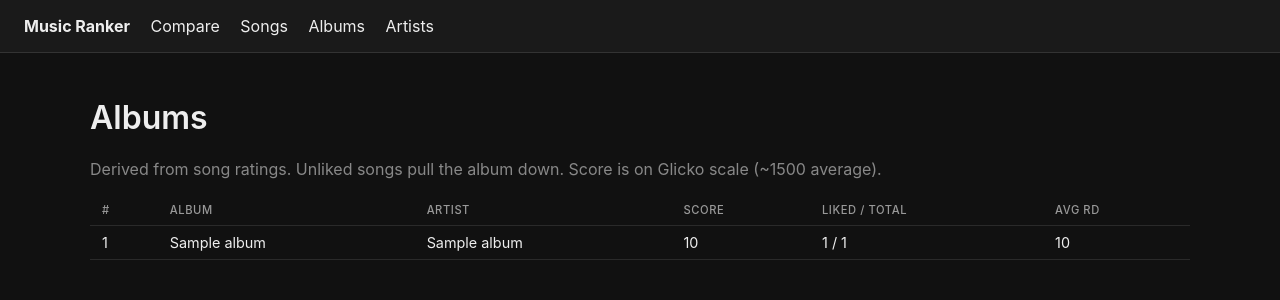
After one commit to mykalkelly-ops/mykman-music, a FastAPI app: template app/templates/albums.html in a window 1280 px wide. The commit adds this page. Shown: the top 300 px of the page. Run offline with FastAPI, Linux system fonts and the light colour scheme; the template is opened without the code that fills it: most values are stand-ins (such as "Sample title", 1, 10 or a date in 2020).

Commit message:
Phase 3: album/artist scoring, 5-star tiers, artist gender prompt

```diff
--- a/app/main.py
+++ b/app/main.py
@@ -11,6 +11,7 @@ from .db import engine, get_session
 from .models import Artist, Album, Song, Playlist, PlaylistSong, Comparison, init_db
 from .glicko import update_pair
 from .pair_selector import pick_pair
+from .scoring import album_scores, artist_scores, star_tier
 
 app = FastAPI(title="Music Ranker")
 
@@ -86,9 +87,66 @@ def songs_list(
             .filter((Song.title.ilike(like)) | (Album.title.ilike(like)) | (Artist.name.ilike(like)))
         )
     songs = query.order_by(Song.glicko_rating.desc()).limit(limit).all()
+    songs_with_stars = [(s, star_tier(s.glicko_rating, s.glicko_rd)) for s in songs]
     return templates.TemplateResponse(
-        request, "songs.html", {"songs": songs, "q": q or "", "limit": limit}
+        request, "songs.html",
+        {"songs_with_stars": songs_with_stars, "q": q or "", "limit": limit},
     )
+
+
+@app.get("/albums", response_class=HTMLResponse)
+def albums_page(request: Request, db: Session = Depends(get_session)):
+    return templates.TemplateResponse(
+        request, "albums.html", {"albums": album_scores(db)}
+    )
+
+
+@app.get("/artists", response_class=HTMLResponse)
+def artists_page(request: Request, db: Session = Depends(get_session)):
+    return templates.TemplateResponse(
+        request, "artists.html", {"artists": artist_scores(db)}
+    )
+
+
+# ---------- Gender / band prompt queue ----------
+
+@app.get("/api/next-artist-prompt")
+def next_artist_prompt(db: Session = Depends(get_session)):
+    """Return one artist that still needs gender/band metadata, prioritizing
+    artists with songs in playlists."""
+    artist = (
+        db.query(Artist)
+        .join(Album, Album.artist_id == Artist.id)
+        .join(Song, Song.album_id == Album.id)
+        .join(PlaylistSong, PlaylistSong.song_id == Song.id)
+        .filter(Artist.gender.is_(None))
+        .distinct()
+        .first()
+    )
+    if artist is None:
+        # fall back to any artist without gender set
+        artist = db.query(Artist).filter(Artist.gender.is_(None)).first()
+    if artist is None:
+        return {"artist": None}
+    return {"artist": {"id": artist.id, "name": artist.name}}
+
+
+class ArtistMetaBody(BaseModel):
+    artist_id: int
+    gender: str  # M, F, NB, Band, Unknown
+
+
+@app.post("/api/artist-meta")
+def set_artist_meta(body: ArtistMetaBody, db: Session = Depends(get_session)):
+    artist = db.get(Artist, body.artist_id)
+    if artist is None:
+        raise HTTPException(404, "artist not found")
+    if body.gender not in ("M", "F", "NB", "Band", "Unknown"):
+        raise HTTPException(400, "invalid gender value")
+    artist.gender = body.gender
+    artist.is_band = body.gender == "Band"
+    db.commit()
+    return {"ok": True}
 
 
 # ---------- Comparisons ----------
--- /dev/null
+++ b/app/scoring.py
@@ -0,0 +1,169 @@
+"""
+Derived scoring for albums and artists, and 5-star tier assignment.
+
+Philosophy:
+- Song ratings come directly from Glicko-2.
+- Album score = weighted mean of its songs' ratings, where songs NOT in any
+  playlist are treated as "listened but not liked" and use a low anchor rating.
+  This lets albums with half-liked tracklists outrank ones with one liked banger.
+- Artist score = weighted mean of their album scores, weighted by song count.
+- 5-star tiers use fixed Glicko rating cutoffs. Songs with high RD are "unrated"
+  until the system has enough data to be confident.
+
+Scores are computed on demand (not stored) so they always reflect the latest
+Glicko state. We can cache later if it gets slow.
+"""
+from dataclasses import dataclass
+from sqlalchemy import func
+from sqlalchemy.orm import Session
+
+from .models import Artist, Album, Song, PlaylistSong
+
+# Anchor rating for songs that exist in the library but aren't in any playlist
+# (interpretation: "listened to but didn't like enough to add")
+UNLIKED_ANCHOR = 1200.0
+
+# Max RD at which we'll assign a star tier. Above this the song is "unrated".
+TIER_RD_THRESHOLD = 120.0
+
+# Fixed Glicko cutoffs. Tune these after ~500 real comparisons.
+TIER_CUTOFFS = [
+    (1850, 5),
+    (1700, 4),
+    (1500, 3),
+    (1300, 2),
+    (0, 1),
+]
+
+
+def star_tier(rating: float, rd: float) -> int | None:
+    """Return 1-5 stars, or None if RD is too high to be confident."""
+    if rd > TIER_RD_THRESHOLD:
+        return None
+    for cutoff, stars in TIER_CUTOFFS:
+        if rating >= cutoff:
+            return stars
+    return 1
+
+
+@dataclass
+class AlbumScore:
+    album_id: int
+    title: str
+    artist_name: str
+    score: float
+    song_count: int
+    liked_count: int  # songs in at least one playlist
+    avg_rd: float
+
+
+@dataclass
+class ArtistScore:
+    artist_id: int
+    name: str
+    score: float
+    album_count: int
+    total_songs: int
+    liked_songs: int
+
+
+def _song_effective_rating(song: Song, is_liked: bool) -> float:
+    if is_liked:
+        return song.glicko_rating
+    # For unliked songs we use the anchor UNLESS the song has been directly
+    # compared and rated lower than the anchor (rare but possible).
+    return min(UNLIKED_ANCHOR, song.glicko_rating)
+
+
+def album_scores(db: Session) -> list[AlbumScore]:
+    # Pull liked song ids in one query
+    liked_ids = {
+        sid for (sid,) in db.query(PlaylistSong.song_id).distinct().all()
+    }
+
+    results: list[AlbumScore] = []
+    albums = db.query(Album).all()
+    for album in albums:
+        songs = album.songs
+        if not songs:
+            continue
+        total = 0.0
+        weight_sum = 0.0
+        liked_count = 0
+        rd_sum = 0.0
+        for s in songs:
+            is_liked = s.id in liked_ids
+            if is_liked:
+                liked_count += 1
+            eff = _song_effective_rating(s, is_liked)
+            # RD-based confidence weight: low RD = high trust
+            w = max(0.1, 1.0 - (s.glicko_rd / 350.0))
+            total += eff * w
+            weight_sum += w
+            rd_sum += s.glicko_rd
+        score = total / weight_sum if weight_sum else 0.0
+        results.append(AlbumScore(
+            album_id=album.id,
+            title=album.title,
+            artist_name=album.artist.name if album.artist else "",
+            score=score,
+            song_count=len(songs),
+            liked_count=liked_count,
+            avg_rd=rd_sum / len(songs),
+        ))
+    results.sort(key=lambda x: x.score, reverse=True)
+    return results
+
+
+def artist_scores(db: Session) -> list[ArtistScore]:
+    album_map: dict[int, list[AlbumScore]] = {}
+    for a in album_scores(db):
+        # need artist id — re-query in a map
+        pass
+    # Easier: compute directly here.
+    liked_ids = {
+        sid for (sid,) in db.query(PlaylistSong.song_id).distinct().all()
+    }
+    results: list[ArtistScore] = []
+    artists = db.query(Artist).all()
+    for artist in artists:
+        total_weight = 0.0
+        score_acc = 0.0
+        total_songs = 0
+        liked_songs = 0
+        album_count = 0
+        for album in artist.albums:
+            if not album.songs:
+                continue
+            album_count += 1
+            album_total = 0.0
+            album_weight = 0.0
+            for s in album.songs:
+                total_songs += 1
+                is_liked = s.id in liked_ids
+                if is_liked:
+                    liked_songs += 1
+                eff = _song_effective_rating(s, is_liked)
+                w = max(0.1, 1.0 - (s.glicko_rd / 350.0))
+                album_total += eff * w
+                album_weight += w
+            if album_weight == 0:
+                continue
+            album_score = album_total / album_weight
+            # weight each album by its song count
+            album_w = len(album.songs)
+            score_acc += album_score * album_w
+            total_weight += album_w
+        if total_weight == 0:
+            continue
+        score = score_acc / total_weight
+        results.append(ArtistScore(
+            artist_id=artist.id,
+            name=artist.name,
+            score=score,
+            album_count=album_count,
+            total_songs=total_songs,
+            liked_songs=liked_songs,
+        ))
+    results.sort(key=lambda x: x.score, reverse=True)
+    return results
--- /dev/null
+++ b/app/templates/albums.html
@@ -0,0 +1,20 @@
+{% extends "base.html" %}
+{% block content %}
+<h1>Albums</h1>
+<p style="color:#888">Derived from song ratings. Unliked songs pull the album down. Score is on Glicko scale (~1500 average).</p>
+<table>
+  <thead><tr><th>#</th><th>Album</th><th>Artist</th><th>Score</th><th>Liked / Total</th><th>Avg RD</th></tr></thead>
+  <tbody>
+  {% for a in albums %}
+    <tr>
+      <td>{{ loop.index }}</td>
+      <td>{{ a.title }}</td>
+      <td>{{ a.artist_name }}</td>
+      <td>{{ "%.0f"|format(a.score) }}</td>
+      <td>{{ a.liked_count }} / {{ a.song_count }}</td>
+      <td>{{ "%.0f"|format(a.avg_rd) }}</td>
+    </tr>
+  {% endfor %}
+  </tbody>
+</table>
+{% endblock %}
--- a/app/templates/base.html
+++ b/app/templates/base.html
@@ -27,6 +27,8 @@
   <a href="/"><strong>Music Ranker</strong></a>
   <a href="/compare">Compare</a>
   <a href="/songs">Songs</a>
+  <a href="/albums">Albums</a>
+  <a href="/artists">Artists</a>
 </header>
 <main>{% block content %}{% endblock %}</main>
 </body>
--- a/app/templates/songs.html
+++ b/app/templates/songs.html
@@ -7,11 +7,12 @@
 </form>
 <p>Showing {{ songs|length }} (limit {{ limit }}), sorted by current rating.</p>
 <table>
-  <thead><tr><th>#</th><th>Title</th><th>Artist</th><th>Album</th><th>Rating</th><th>RD</th><th>Cmps</th></tr></thead>
+  <thead><tr><th>#</th><th>Stars</th><th>Title</th><th>Artist</th><th>Album</th><th>Rating</th><th>RD</th><th>Cmps</th></tr></thead>
   <tbody>
-    {% for s in songs %}
+    {% for s, stars in songs_with_stars %}
     <tr>
       <td>{{ loop.index }}</td>
+      <td>{% if stars %}{{ "*" * stars }}{% else %}<span style="color:#555">—</span>{% endif %}</td>
       <td>{{ s.title }}</td>
       <td>{{ s.album.artist.name }}</td>
       <td>{{ s.album.title }}</td>
```
Also changed, not shown: app/templates/artists.html (added, +19 -0 lines), app/templates/compare.html (+35 -0 lines).
